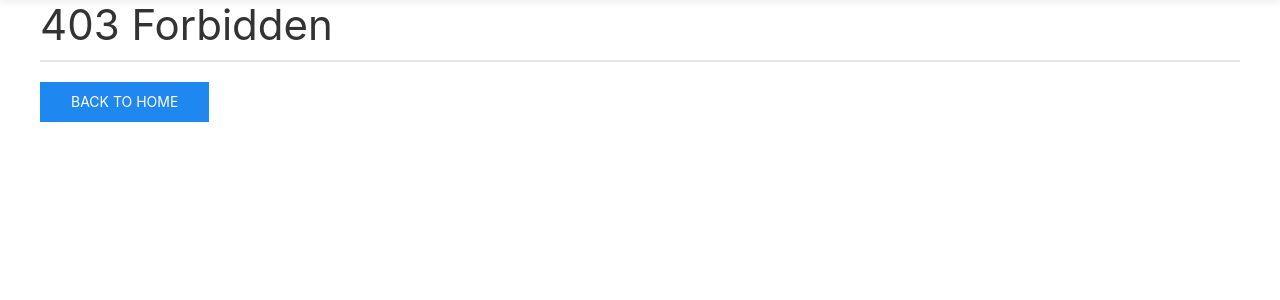
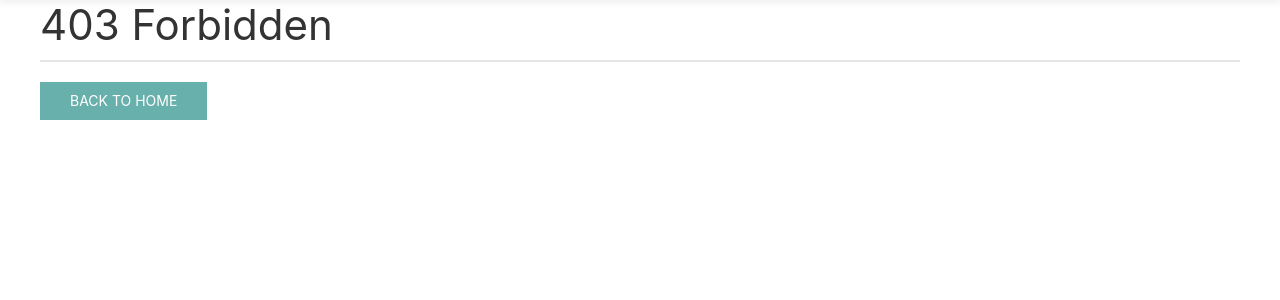
Before and after one commit to joshua-hashimoto/molecule-django, a Django app: template templates/403.html in a window 1280 px wide. Shown: the part 110-410 px from the top of the page. Run offline with Django 3.2, Linux system fonts and the light colour scheme; the template is opened without the code that fills it, so the values that code supplies are empty; parts of the project's set-up code (start-up, migrations or seed data) failed here and were passed over; some libraries are stand-ins or nearby versions.

Commit message:
apply main-theme color to buttons that didn't have the color

```diff
--- a/templates/403.html
+++ b/templates/403.html
@@ -7,6 +7,6 @@ Forbidden | {{ block.super }}
 {% block content %}
 <h1 class="uk-heading-divider">403 Forbidden</h1>
 <div class="uk-margin">
-    <a href="{% url 'articles:article_list' %}" class="uk-button uk-button-primary">Back to Home</a>
+    <a href="{% url 'articles:article_list' %}" class="uk-button main-theme">Back to Home</a>
 </div>
 {% endblock content %}
--- a/templates/404.html
+++ b/templates/404.html
@@ -7,6 +7,6 @@ Not Found | {{ block.super }}
 {% block content %}
 <h1 class="uk-heading-divider">404 Not Found</h1>
 <div class="uk-margin">
-    <a href="{% url 'articles:article_list' %}" class="uk-button uk-button-primary">Back to Home</a>
+    <a href="{% url 'articles:article_list' %}" class="uk-button main-theme">Back to Home</a>
 </div>
 {% endblock content %}
--- a/templates/comments/comment_modal.html
+++ b/templates/comments/comment_modal.html
@@ -28,7 +28,7 @@
             </div>
             <div class="uk-flex uk-flex-between">
                 <button class="uk-button uk-button-danger uk-modal-close" type="button">キャンセル</button>
-                <button class="uk-button uk-button-primary main-theme" type="submit">コメント</button>
+                <button class="uk-button main-theme" type="submit">コメント</button>
             </div>
         </form>
     </div>
```
